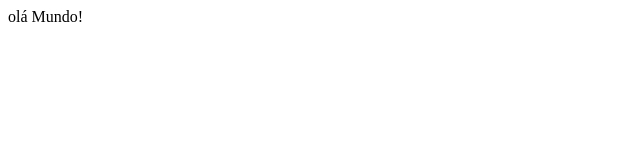
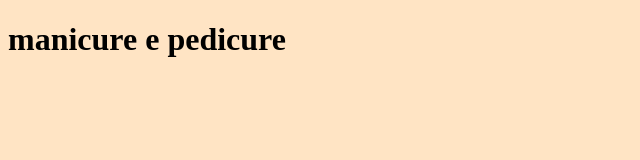
Before and after one commit to slaclary1110/meuprimeirosite, a plain HTML site: page index.html in a window 1280 px wide. Shown: the whole page, without its empty margins (0-640 px from the left). Drawn offline with Linux system fonts and the light colour scheme.

Commit message:
primeira alteração

```diff
--- a/index.html
+++ b/index.html
@@ -1 +1,12 @@
-olá Mundo!
+<!DOCTYPE html>
+<html lang="pt-br">
+<head>
+    <meta charset="UTF-8">
+    <meta name="viewport" content="width=device-width, initial-scale=1.0">
+    <link rel="stylesheet" href="style.css">
+    <title>manicure e pedicure</title>
+</head>
+<body>
+    <h1>manicure e pedicure</h1>
+</body>
+</html>
--- a/style.css
+++ b/style.css
@@ -0,0 +1,7 @@
+body {
+    background-color: bisque;
+}
+
+h1 {
+    color: black;
+}
```
